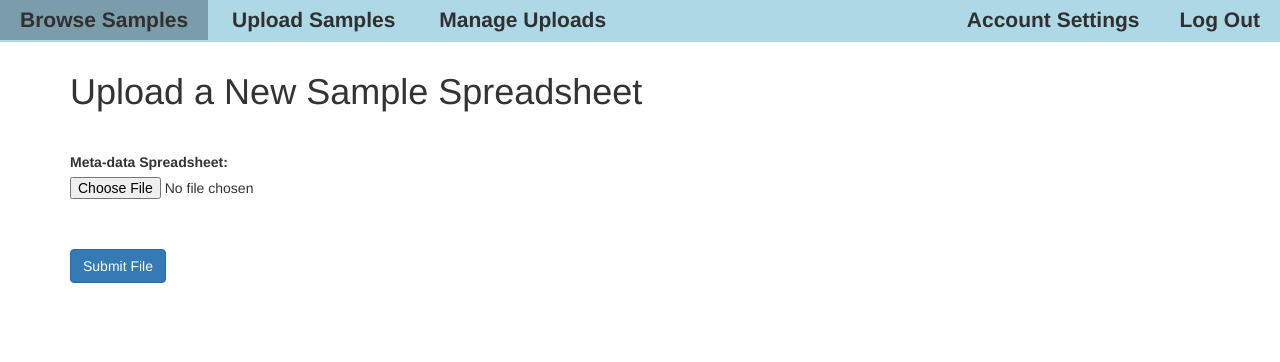
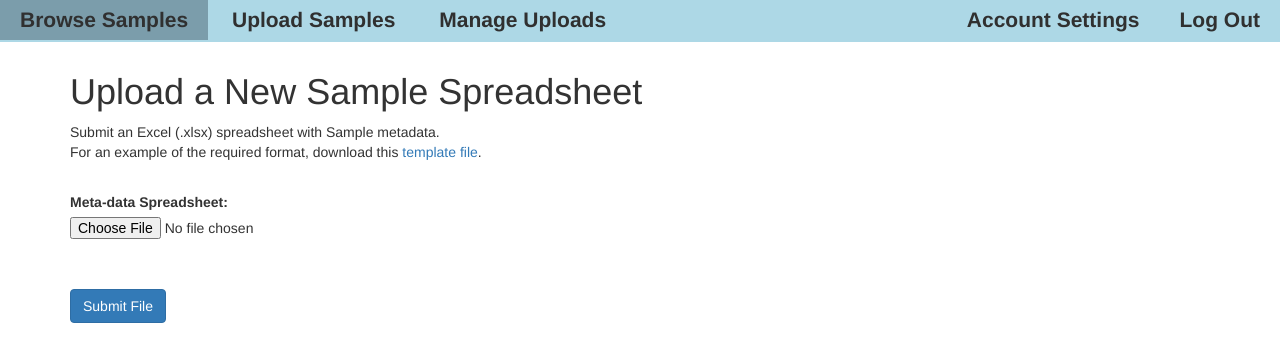
Before and after one commit to deto/YosefDB, a Django app: page /Samples/Upload in a window 1280 px wide. Shown: the top 362 px of the page. Run offline with Django 3.2, Linux system fonts and the light colour scheme; the visitor is signed in with stand-in values (Sample User, id 1); some libraries are stand-ins or nearby versions.

Commit message:
Add Upload Template. Ignore collected static files.

```diff
--- a/SampleLibrary/templates/SampleLibrary/uploadSample.html
+++ b/SampleLibrary/templates/SampleLibrary/uploadSample.html
@@ -1,7 +1,10 @@
 {% extends "SampleLibrary/userBase.html" %}
 {% block content %}
+{% load staticfiles %}
 <h1>Upload a New Sample Spreadsheet</h1>
-
+Submit an Excel (.xlsx) spreadsheet with Sample metadata.
+<br>
+For an example of the required format, download this <a href="{% static 'SampleLibrary/UploadTemplate.xlsx' %}">template file</a>.
 <form action="" method="post" enctype="multipart/form-data">
     {% csrf_token %}
     <div style="height: 30px"></div>
```
Also changed, not shown: 2 other files.
